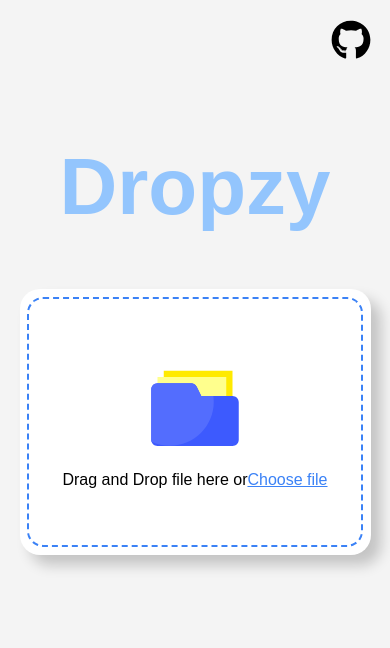
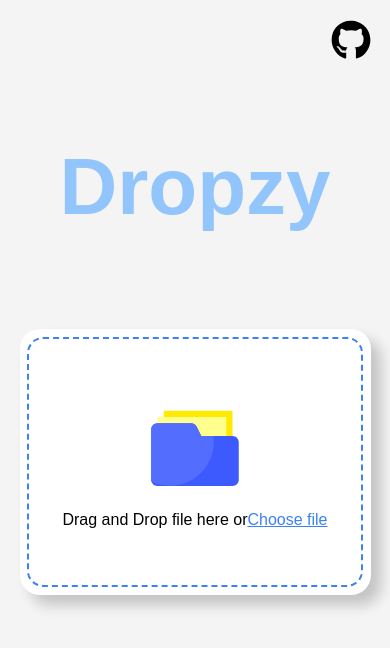
Before and after one commit to S0URABH-choudhary/dropzy, a React (Vite) app in the folder frontend/: page / in a window 390 px wide. Shown: the top 648 px of the page. Built offline with nearby package versions, Linux system fonts and the light colour scheme.

Commit message:
added responsiveness to download page

```diff
--- a/frontend/src/component/DropContainer.jsx
+++ b/frontend/src/component/DropContainer.jsx
@@ -122,7 +122,7 @@ export default function DropContainer() {
     <>
       <div className="main relative h-screen w-screen flex flex-col items-center justify-center">
         <NameContainer/>
-        <div className="drop-container h-auto w-[40%] max-md:w-[90%] max-lg:w-[90%] relative flex flex-col items-center rounded-[20px] bg-white p-[2vw] shadow-[10px_10px_14px_rgba(0,0,0,0.2)]">
+        <div className="drop-container h-auto w-[40%] mt-20 max-lg:w-[90%] relative flex flex-col items-center rounded-[20px] bg-white p-[2vw] shadow-[10px_10px_14px_rgba(0,0,0,0.2)]">
           <div
             className={`drop-area h-[250px] w-full border-blue-500 border-dashed border-[2px] rounded-[calc(20px-1vw)] p-4 flex flex-col items-center justify-center gap-4 ${
               draging ? "drag bg-blue-50" : ""
```
Also changed, not shown: 1 other file (tests, documents, lock files or other folders).
